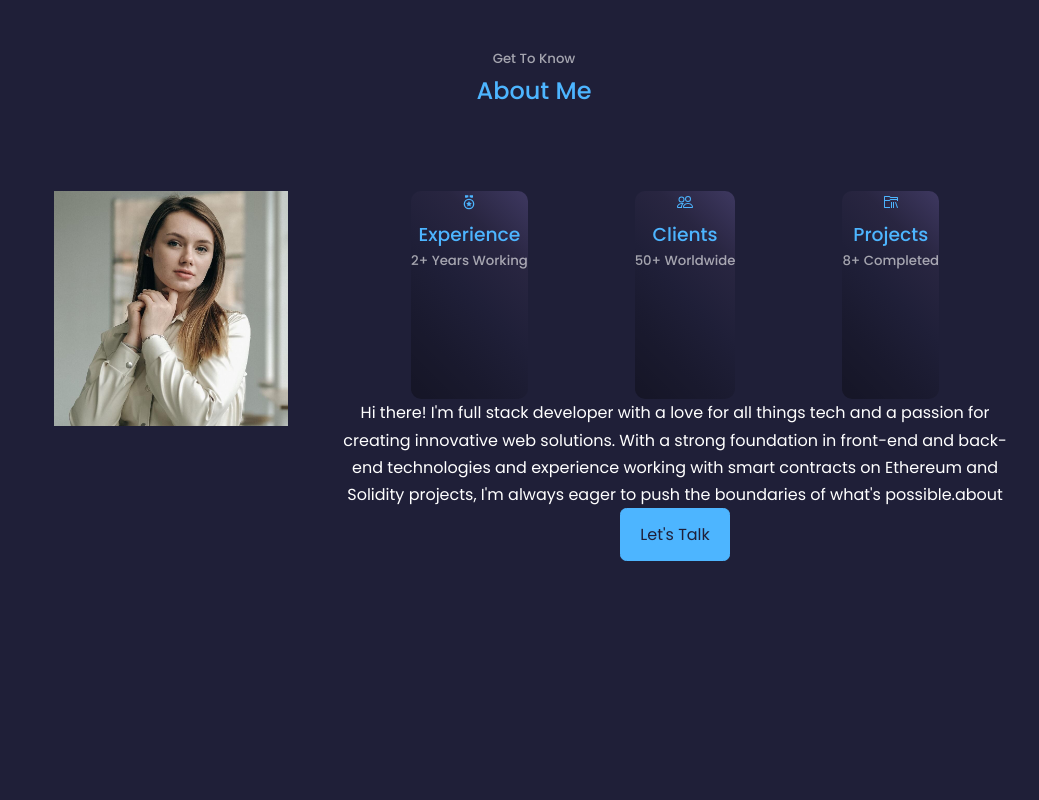
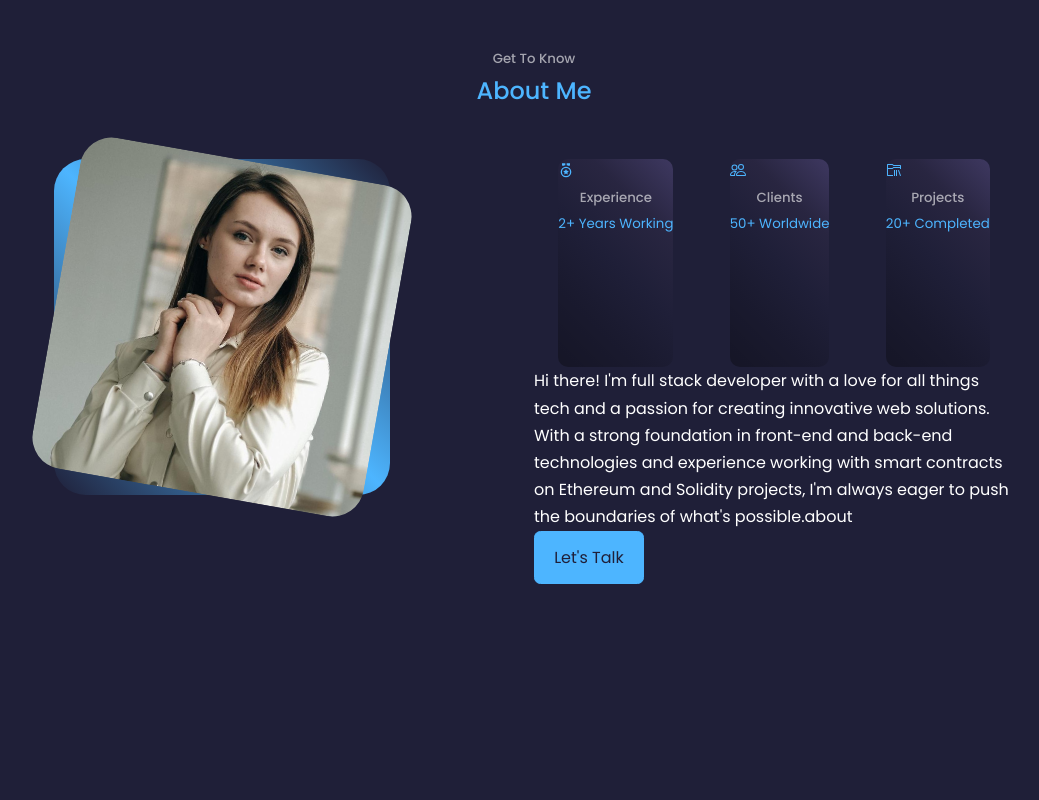
Before and after one commit to dev0cloo/portfolio, a React (Create React App) app: page / in a window 1280 px wide. Shown: the part 880-1680 px from the top of the page, without its empty margins (106-1145 px from the left). Built offline with nearby package versions, Linux system fonts and the light colour scheme.

Commit message:
Update About Section

```diff
--- a/src/components/about/About.css
+++ b/src/components/about/About.css
@@ -1,11 +1,39 @@
-#about > h2{
+.about__container {
+  display: grid;
+  grid-template-columns: 35% 50%;
+  gap: 15%;
+  height: 100%;
+  position: relative;
+}
+
+#about > h2 {
   color: var(--color-primary);
 }
 
-.about__container {
-  text-align: center;
-  height: 100%;
-  position: relative;
+.about_me {
+  width: 100%;
+  /* ensures the height is the same as the width */
+  aspect-ratio: 1/1;
+  border-radius: 2rem;
+  display: grid;
+  place-items: center;
+  background: linear-gradient(
+    45deg,
+    transparent,
+    var(--color-primary),
+    transparent
+  );
+}
+
+.about_me_image {
+  border-radius: 2rem;
+  overflow: hidden;
+  transform: rotate(10deg);
+  transition: var(--transition);
+}
+
+.about_me_image:hover{
+    transform: rotate(0deg);
 }
 
 .about_container_main {
@@ -22,7 +50,7 @@
   align-items: center;
 }
 
-.card {
+.about__cards {
   display: flex;
   gap: 2rem;
   flex-direction: row;
@@ -37,7 +65,7 @@
   height: 13rem;
 }
 
-.about link{
+.about link {
   display: flex;
   flex-direction: column;
   align-items: center;
--- a/src/components/about/About.jsx
+++ b/src/components/about/About.jsx
@@ -11,47 +11,46 @@ const About = () => {
       <h5>Get To Know</h5>
       <h2>About Me</h2>
       <div className="container about__container">
-
-        <div className="about_container_main">
-          <div className="about__image">
+        <div className="about_me">
+          <div className="about_me_image">
             <img src={ABOUT} alt="me" />
           </div>
+        </div>
+
         <div className="about__content">
-            <div className="card">
-              <div className="about__card">
+          <div className="about__cards">
             <a className="about_link" href="#experience">
-                  <RiMedalLine />
-                  <h3>Experience</h3>
-                  <h5>2+ Years Working</h5>
+              <article className="about__card">
+                <RiMedalLine className="about_card_icon" />
+                <h5>Experience</h5>
+                <small>2+ Years Working</small>
+              </article>
             </a>
-              </div>
-              <div className="about__card">
             <a className="about_link" href="#testimonials">
-                  <BsPeople />
-                  <h3>Clients</h3>
-                  <h5>50+ Worldwide</h5>
+              <article className="about__card">
+                <BsPeople className="about_card_icon" />
+                <h5>Clients</h5>
+                <small>50+ Worldwide</small>
+              </article>
             </a>
-              </div>
-              <div className="about__card">
             <a className="about_link" href="#portfolio">
-                  <VscFolderLibrary />
-                  <h3>Projects</h3>
-                  <h5>8+ Completed</h5>
+              <article className="about__card">
+                <VscFolderLibrary className="about_card_icon" />
+                <h5>Projects</h5>
+                <small>20+ Completed</small>
+              </article>
             </a>
-              </div>
           </div>
           <div>
             <p className="about__me">
-                Hi there! I'm full stack developer with a love for all things
-                tech and a passion for creating innovative web solutions. With a
-                strong foundation in front-end and back-end technologies and
-                experience working with smart contracts on Ethereum and Solidity
-                projects, I'm always eager to push the boundaries of what's
-                possible.about
+              Hi there! I'm full stack developer with a love for all things tech
+              and a passion for creating innovative web solutions. With a strong
+              foundation in front-end and back-end technologies and experience
+              working with smart contracts on Ethereum and Solidity projects,
+              I'm always eager to push the boundaries of what's possible.about
             </p>
           </div>
           <Talk />
-          </div>
         </div>
       </div>
     </section>
```
Lines whose indentation alone changed are shown as unchanged.
